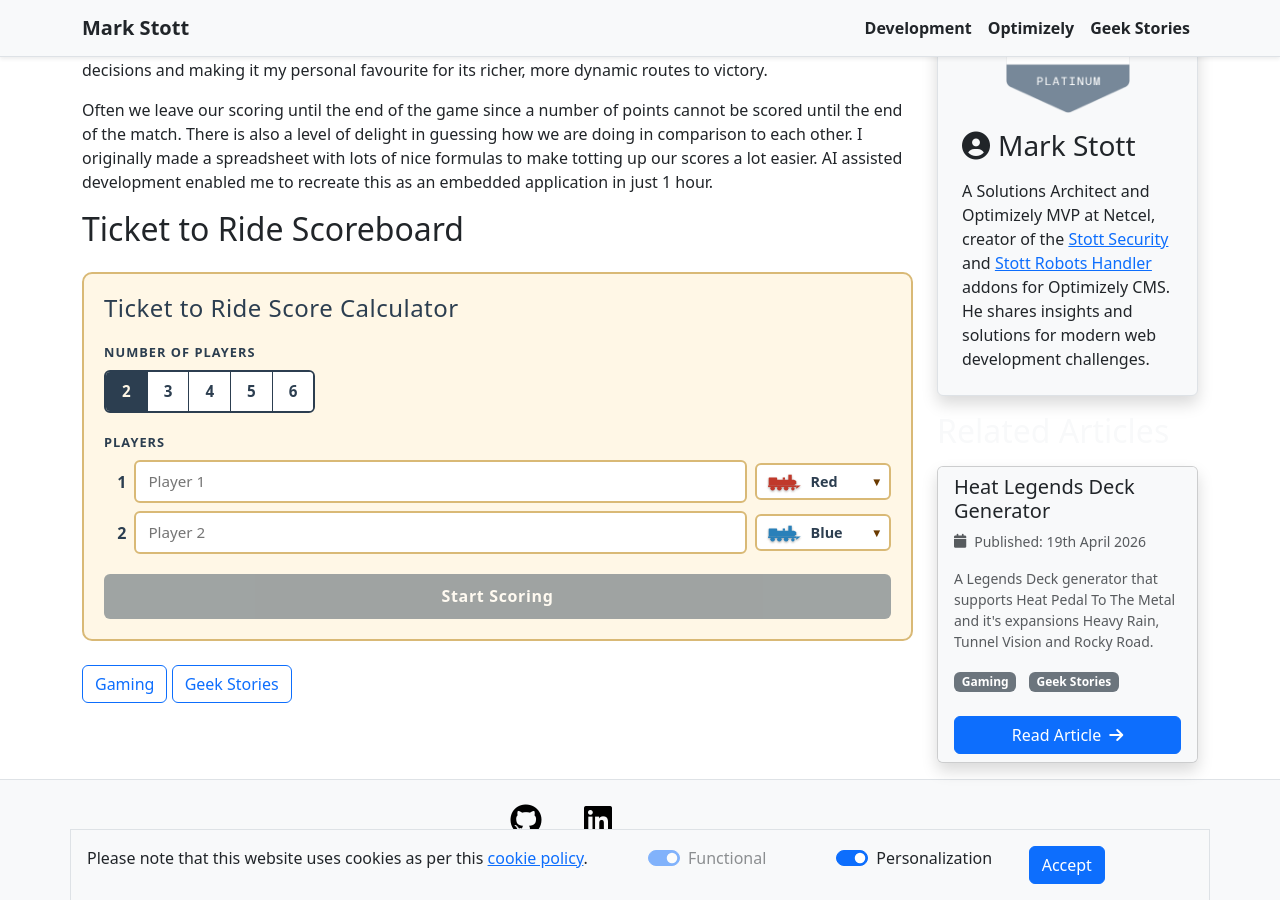
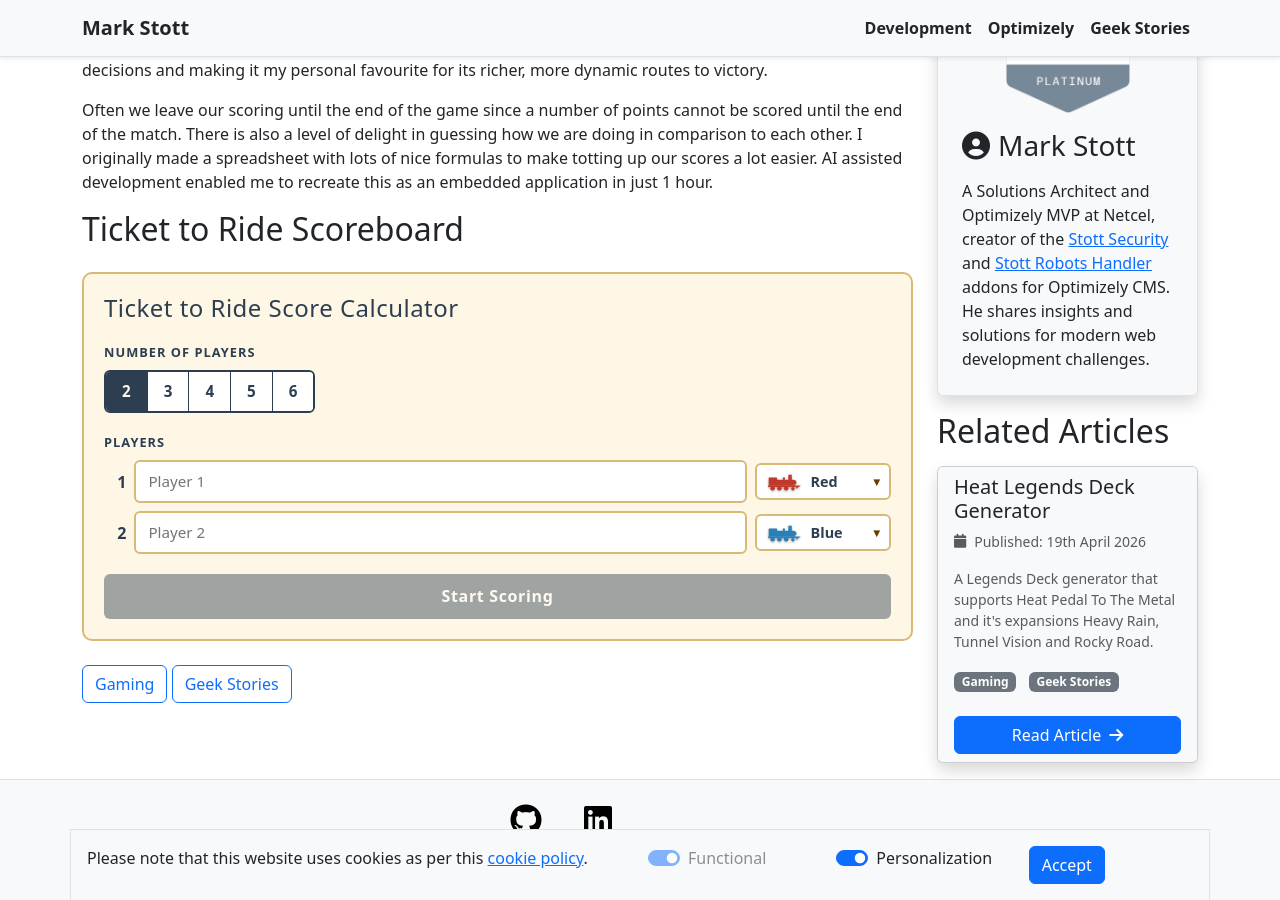
Before and after one commit to GeekInTheNorth/GeekInTheNorth.github.io, a Jekyll site: the page built from _posts/2026-05-02-ticket-to-ride-score-board.md, in a window 1280 px wide and 900 px high, scrolled down 556 px. Built offline with Jekyll 4.4.1, drawn with Linux system fonts in a browser that asks for light colours.

Commit message:
Correct related articles font colour

```diff
--- a/_layouts/post.html
+++ b/_layouts/post.html
@@ -65,14 +65,14 @@
         </div>
       </div>
       {% if page.relatedArticles %}
-        <h2 class="mb-3 text-light">Related Articles</h2>
+        <h2 class="my-3">Related Articles</h2>
         {% for post in site.posts %}
           {% if page.relatedArticles contains post.path %}
             {% include relatedpromo.html article = post %}
           {% endif %}
         {% endfor %}
       {% else %}
-        <h2 class="mb-3 text-light">Recent Articles</h2>
+        <h2 class="my-3">Recent Articles</h2>
         {% for post in site.posts limit:3 %}
           {% include relatedpromo.html article = post %}
         {% endfor %}
```
